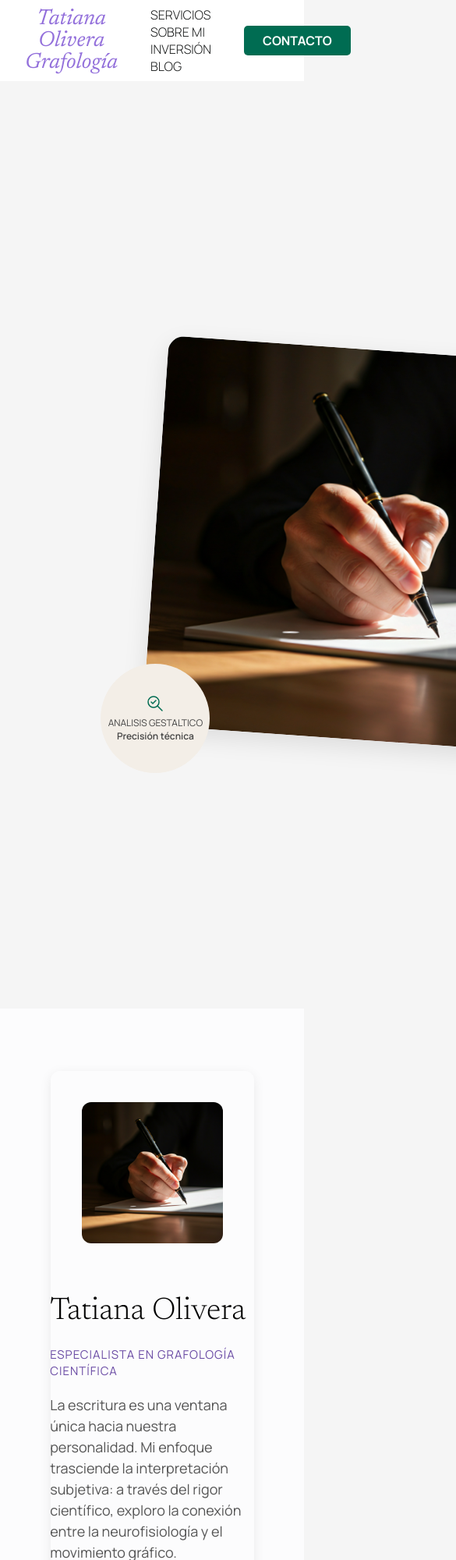
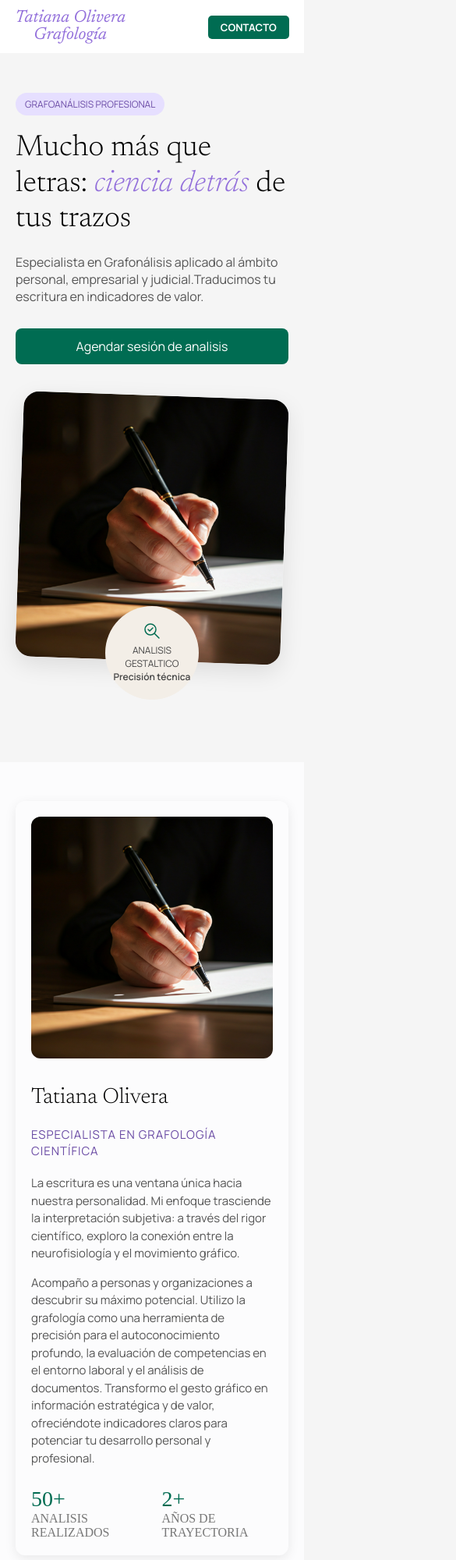
Before and after one commit to AkiraYumoto/to-grafologia-landingpage, a plain HTML site: page index.html in a window 390 px wide. Shown: the top 2000 px of the page at 78% size, 585 px wide, since content can reach past the window. Drawn offline with Linux system fonts and the light colour scheme; a web font is replaced by a local one.

Commit message:
Responsive hasta la sección de inversión

```diff
--- a/styles.css
+++ b/styles.css
@@ -214,21 +214,6 @@ body{
     color: #777;
 }
 
-@media (max-width: 900px){
-    .card-tati{
-        flex-direction: column;
-        justify-content: flex-start;
-    }
-    .texto{
-        display: flex;
-        flex-direction: column;
-        justify-content: center;
-    }
-    .card-tati .imagen-tati img{
-        width: 100%;
-    }
-}
-
 .servicios{
     background-color: var(--tertiary);
     padding: 50px 50px;
@@ -387,3 +372,195 @@ body{
     margin-top: 15px;
     border: 1px solid #8663CD;
 }
+
+@media (max-width: 1024px) {
+    /* Tablets */
+
+    header {
+        gap: 1rem;
+        padding: .5rem 1.5rem;
+    }
+    header .nav-search a {
+        padding: 6px;
+        font-size: 14px;
+    }
+
+
+    .inicio {
+        padding: 60px 30px;
+    }
+
+    .contenedor {
+        gap: 60px;
+    }
+
+    .texto h1 {
+        font-size: 50px;
+    }
+    .texto p {
+        font-size: 17px;
+    }
+
+    .imagen img {
+        width: 340px;
+    }
+
+
+    .sobre-mi {
+        padding: 60px 30px;
+    }
+
+    .card-tati {
+        gap: 40px;
+        width: 100%;
+        padding: 30px;
+    }
+    .card-tati .imagen-tati img {
+        width: 340px;
+    }
+    .card-tati .texto h1 {
+        font-size: 32px;
+    }
+    .card-tati .texto p {
+        font-size: 16px;
+    }
+
+    .servicios {
+        padding: 40px 20px;
+    }
+    .servicios footer {
+        padding: 30px 20px;
+        grid-template-columns: repeat(auto-fit, minmax(240px, 1fr));
+    }
+    .servicios-dedicados {
+        padding: 2.5rem;
+    }
+
+    .inversion {
+        padding: 40px 20px;
+    }
+    .inversion .servicios-container {
+        padding: 20px 20px;
+        grid-template-columns: repeat(auto-fit, minmax(260px, 1fr));
+    }
+}
+
+@media (max-width: 600px) {
+
+    /* Celular */
+    header {
+        padding: .75rem 1.2rem;
+        gap: .5rem;
+    }
+    header .nav-search {
+        display: none;
+    }
+    header .logo-page {
+        font-size: 22px;
+    }
+    header .boton-contacto a {
+        padding: .4rem 1rem;
+        font-size: 13px;
+    }
+
+
+    .inicio {
+        padding: 50px 20px 70px;
+    }
+    .contenedor {
+        flex-direction: column;
+        gap: 40px;
+        align-items: flex-start;
+    }
+    .texto {
+        max-width: 100%;
+    }
+    .texto h1 {
+        font-size: 38px;
+    }
+    .texto p {
+        font-size: 16px;
+    }
+    .btn-agendar {
+        width: 100%;
+        text-align: center;
+    }
+    .imagen {
+        width: 100%;
+        display: flex;
+        justify-content: center;
+        margin-bottom: 60px;
+    }
+    .imagen img {
+        width: 100%;
+        max-width: 340px;
+        transform: rotate(2deg);
+    }
+    .circulito {
+        width: 120px;
+        height: 120px;
+        bottom: -50px;
+        left: 50%;
+    }
+
+
+    .sobre-mi {
+        padding: 50px 20px;
+    }
+    .card-tati {
+        flex-direction: column;
+        gap: 30px;
+        padding: 20px;
+        width: 100%;
+    }
+    .card-tati .imagen-tati img {
+        width: 100%;
+        max-width: 100%;
+    }
+    .card-tati .texto h1 {
+        font-size: 28px;
+    }
+    .card-tati .texto p {
+        font-size: 15px;
+    }
+    .stats-analisis {
+        gap: 30px;
+    }
+
+
+    .servicios {
+        padding: 40px 16px;
+    }
+    .servicios-titulo {
+        font-size: 30px;
+    }
+    .servicios footer {
+        padding: 20px 0;
+        grid-template-columns: 1fr;
+    }
+    .servicios-dedicados {
+        padding: 2rem;
+    }
+    .servicios-dedicados p {
+        font-size: 16px;
+    }
+
+
+    .inversion {
+        padding: 40px 16px;
+    }
+    .inversion header {
+        margin-top: 20px;
+    }
+    .inversion header h2 {
+        font-size: 30px;
+    }
+    .inversion .servicios-container {
+        padding: 20px 0;
+        grid-template-columns: 1fr;
+    }
+    .precios-servicios {
+        padding: 40px 24px;
+        line-height: 40px;
+    }
+}
```
